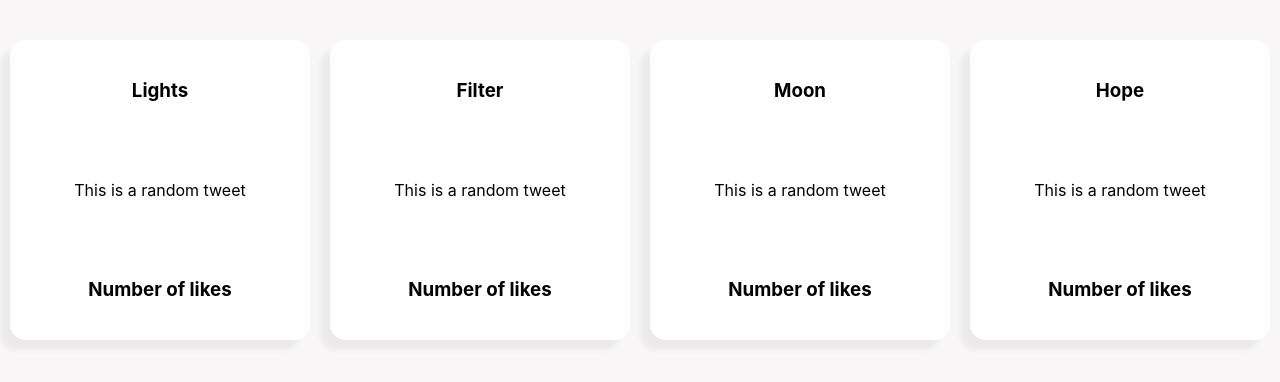
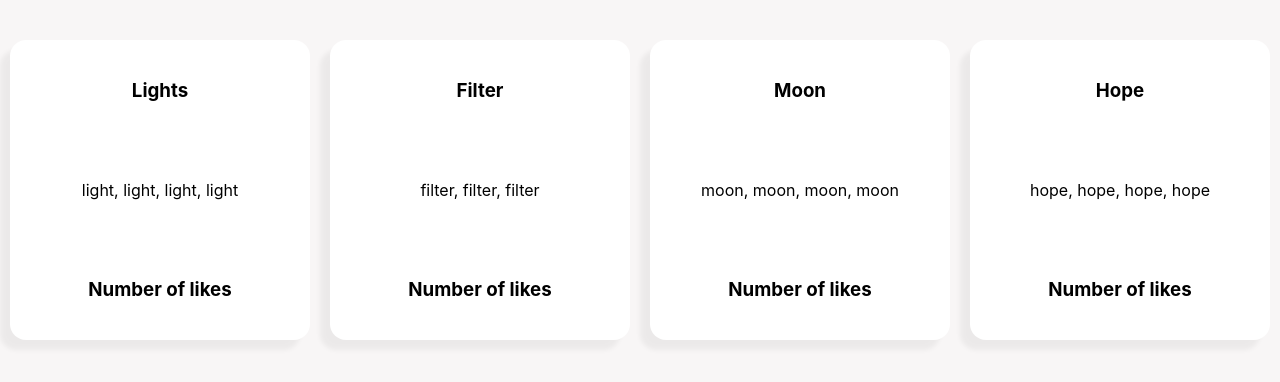
Before and after one commit to utkarshiniacharya/test-react-app, a React (Create React App) app: page / in a window 1280 px wide. Shown: the part 210-592 px from the top of the page. Built offline with nearby package versions, Linux system fonts and the light colour scheme.

Commit message:
Update props

```diff
--- a/src/App.js
+++ b/src/App.js
@@ -14,10 +14,10 @@ import Tweet from './Tweet';
 function App() {
   return (
     <div className="App">
-      <Tweet name="Lights"/>
-      <Tweet name="Filter"/>
-      <Tweet name="Moon"/>
-      <Tweet name="Hope"/>
+      <Tweet name="Lights" message="light, light, light, light" />
+      <Tweet name="Filter" message="filter, filter, filter"/>
+      <Tweet name="Moon" message="moon, moon, moon, moon"/>
+      <Tweet name="Hope" message="hope, hope, hope, hope"/>
     </div>
   )
 }
--- a/src/Tweet.js
+++ b/src/Tweet.js
@@ -4,11 +4,11 @@ import "./App.css"
 // you cannot use class in react, instead use className
 // <div className="tweet"> just doing this won't work
 // you have to import your styles/css as well
-function Tweet(props) {
+function Tweet({ name, message}) {
   return (
     <div className="tweet">
-        <h3>{props.name}</h3>
-        <p>This is a random tweet</p>
+        <h3>{name}</h3>
+        <p>{message}</p>
         <h3>Number of likes</h3>
     </div>
   )
```
